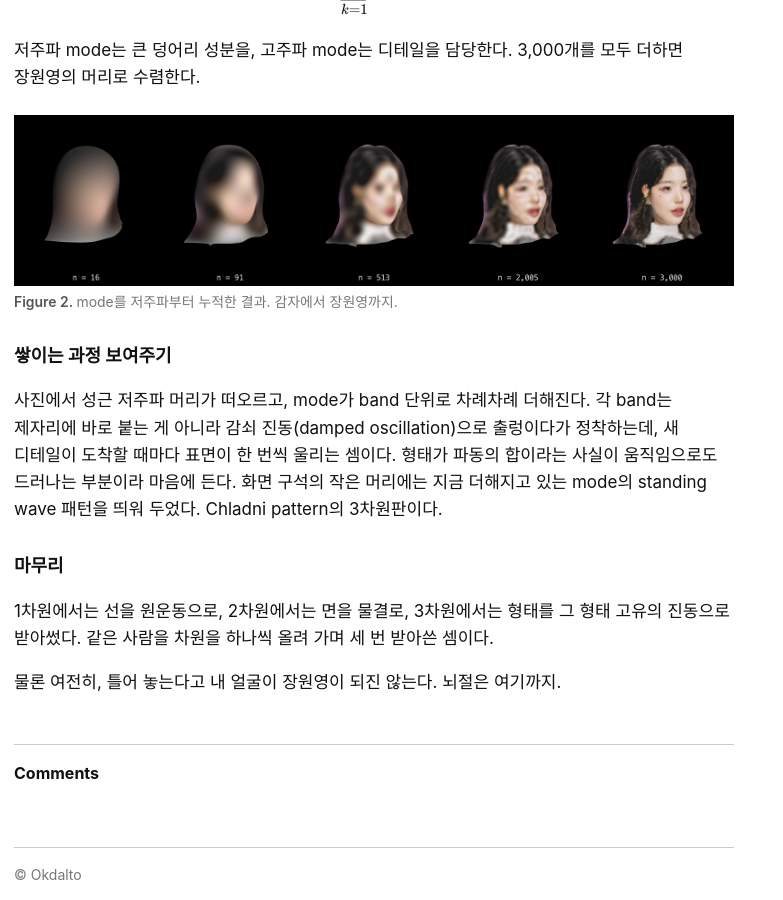
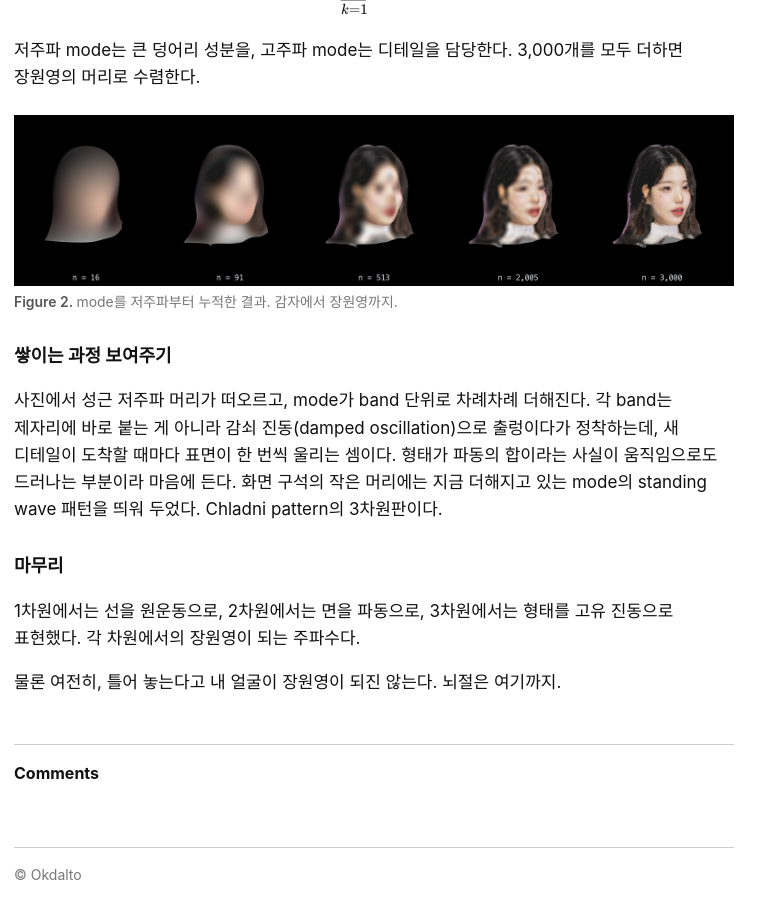
Before and after one commit to okdalto/okdalto.github.io, a Jekyll site: the page built from _posts/2026-06-07-장원영이 되는 주파수 3차원.md, in a window 1280 px wide and 900 px high, scrolled down 1744 px. Shown: the whole window, without its empty margins (0-783 px from the left). Built offline with Jekyll 4.4.1, drawn with Linux system fonts in a browser that asks for light colours; formulas are drawn with MathJax 3; a script that is not in the unit is left out; comment, search, counter and statistics services are not loaded.

Commit message:
Revise closing summary in 3D frequency post
Co-Authored-By: Claude Opus 4.8 (1M context) <noreply@anthropic.com>

```diff
--- a/_posts/2026-06-07-장원영이 되는 주파수 3차원.md
+++ b/_posts/2026-06-07-장원영이 되는 주파수 3차원.md
@@ -71,6 +71,6 @@ $$
 
 ### 마무리 ###
 
-1차원에서는 선을 원운동으로, 2차원에서는 면을 물결로, 3차원에서는 형태를 그 형태 고유의 진동으로 받아썼다. 같은 사람을 차원을 하나씩 올려 가며 세 번 받아쓴 셈이다.
+1차원에서는 선을 원운동으로, 2차원에서는 면을 파동으로, 3차원에서는 형태를 고유 진동으로 표현했다. 각 차원에서의 장원영이 되는 주파수다.
 
 물론 여전히, 틀어 놓는다고 내 얼굴이 장원영이 되진 않는다. 뇌절은 여기까지.
```
